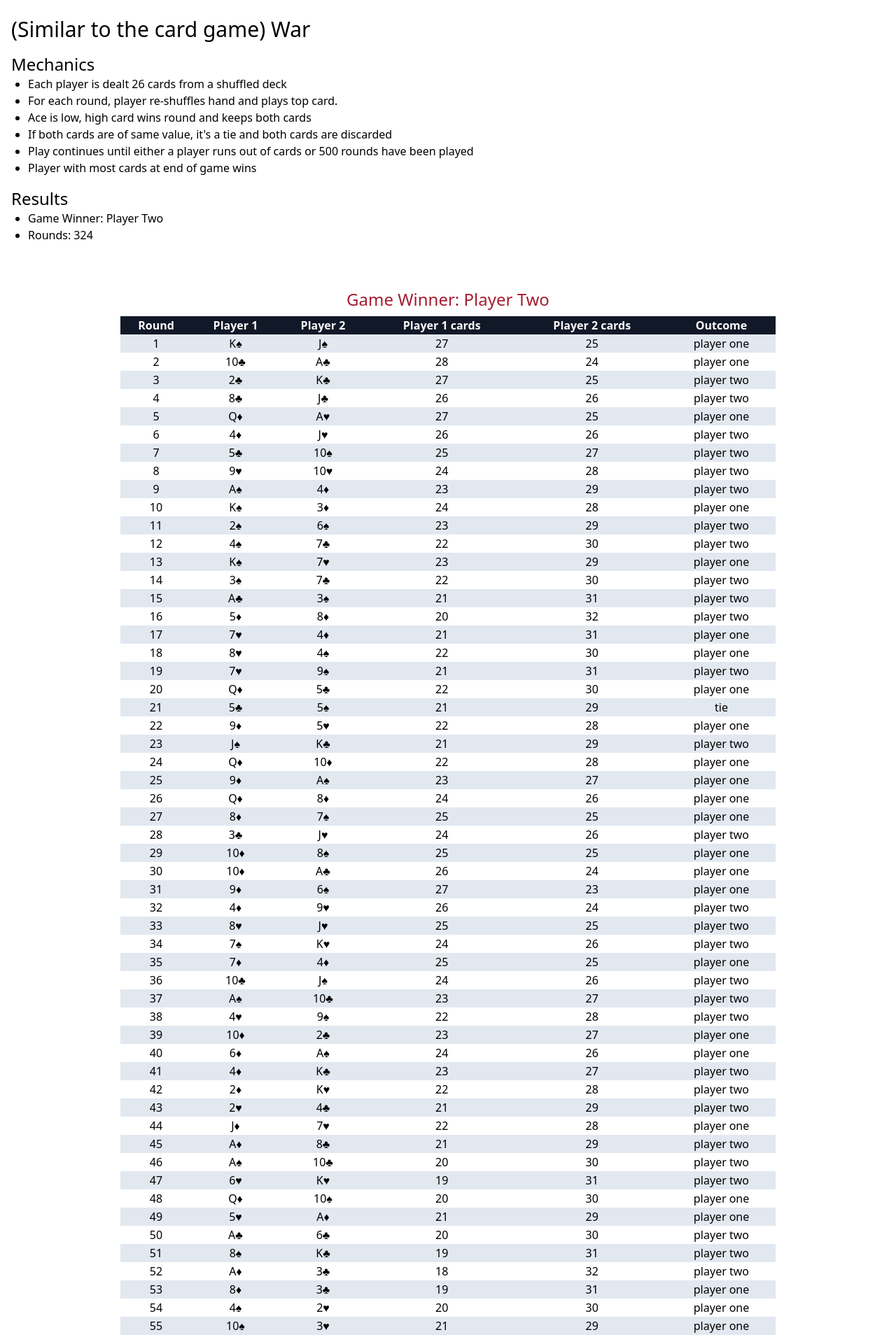
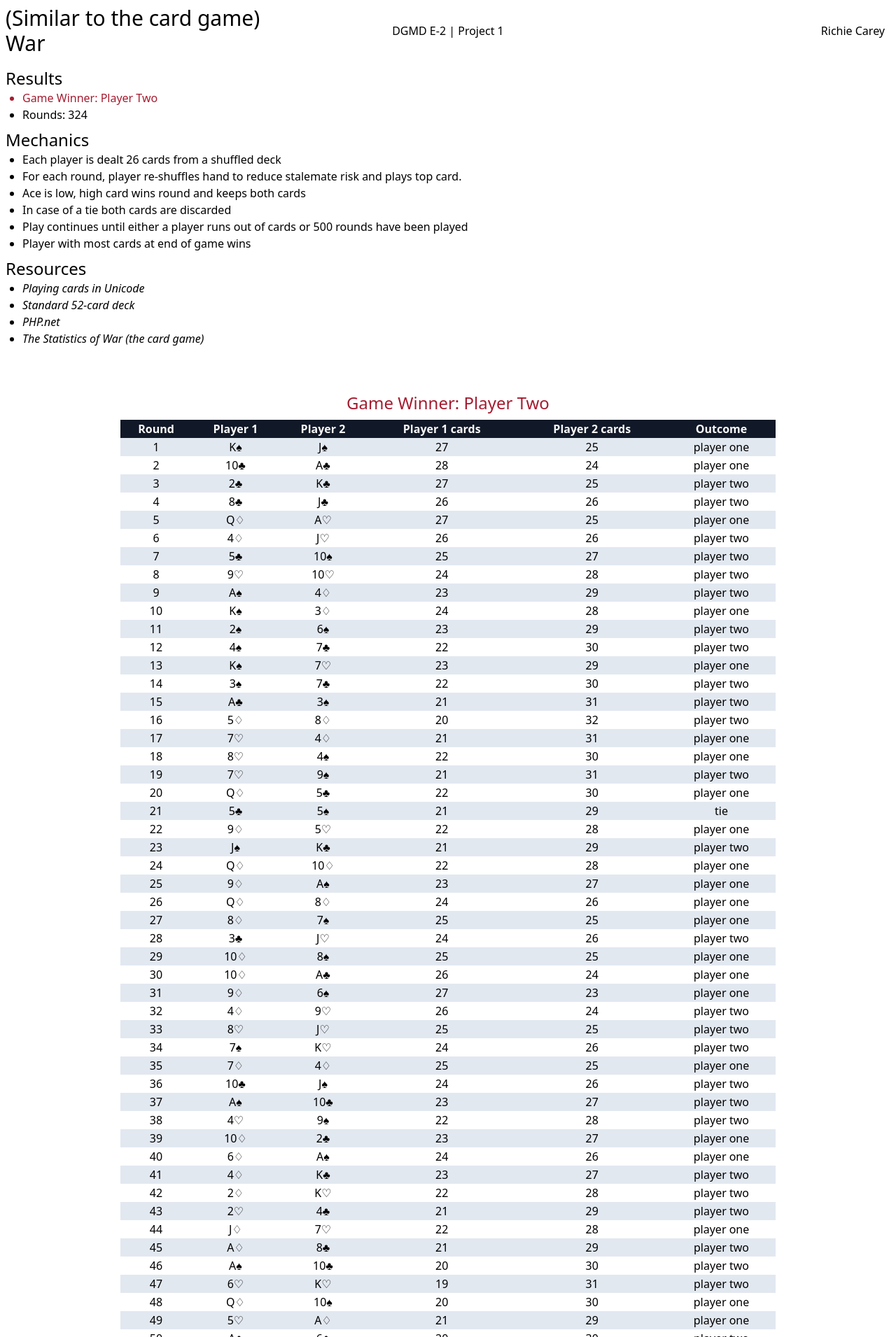
Before and after one commit to richiecarey/e2, a PHP site: page /index.php in a window 1280 px wide. Shown: the top 1911 px of the page at 70% size. Run offline with PHP 8.4, Linux system fonts and the light colour scheme; some libraries are stand-ins or nearby versions.

Commit message:
changed hearts and diamonds Unicode to outline; additional cleanup; added Resources

```diff
--- a/p1/index-view.php
+++ b/p1/index-view.php
@@ -7,26 +7,43 @@
         <script src="https://cdn.tailwindcss.com"></script>
     </head>
     <body>
-        <section class="mb-4 mt-2 p-4">
-            <h1 class="text-3xl">(Similar to the card game) War</h1>
-            <h2 class="text-2xl mt-4">Mechanics</h2>
-                <ul class="list-disc pl-6">
+	    <header class="md:grid md:grid-cols-3 md:justify-items-stretch p-2">
+	        <div class="md:flex md:items-center md:justify-self-start">
+		        <h1 class="text-2xl md:text-3xl">(Similar to the card game) War</h1>
+	        </div>
+            <div class="pl-2 md:pl-0 md:flex md:items-center md:justify-self-center">
+                <p>DGMD E-2 | Project 1</p>
+            </div>
+            <div class="pl-2 md:pl-0 md:pr-2 md:flex md:items-center md:justify-self-end no-underline hover:underline">
+	            <p class="text-s"><a href="mailto:richiecarey@gmail.com">Richie Carey</a></p>
+	        </div>
+	    </header>
+        <section class="p-2">
+            <h2 class="text-2xl">Results</h2>
+	            <ul class="list-disc pl-6 pb-2">
+	                <li class="text-[#a51c30]">Game Winner: <?php echo $winner ?></li>
+	                <li>Rounds: <?php echo $i ?></li>
+	            </ul>
+            <h2 class="text-2xl">Mechanics</h2>
+                <ul class="list-disc pl-6 pb-2">
                     <li>Each player is dealt 26 cards from a shuffled deck</li>
-                    <li>For each round, player re-shuffles hand and plays top card.</li>
+                    <li>For each round, player re-shuffles hand to reduce stalemate risk and plays top card.</li>
                     <li>Ace is low, high card wins round and keeps both cards</li>
-                    <li>If both cards are of same value, it's a tie and both cards are discarded</li>
+                    <li>In case of a tie both cards are discarded</li>
                     <li>Play continues until either a player runs out of cards or 500 rounds have been played</li>
                     <li>Player with most cards at end of game wins</li>
                 </ul>
-            <h2 class="text-2xl mt-4">Results</h2>
-            <ul class="list-disc pl-6">
-                <li>Game Winner: <?php echo $winner ?></li>
-                <li>Rounds: <?php echo $i ?></li>
+            <h2 class="text-2xl">Resources</h2>
+            <ul class="list-disc pl-6 pb-2 italic">
+            <li><a class="no-underline hover:underline" href="https://en.wikipedia.org/wiki/Playing_cards_in_Unicode" target="_blank" rel="noopener noreferrer">Playing cards in Unicode</a></li>
+            <li><a class="no-underline hover:underline" href="https://en.wikipedia.org/wiki/Standard_52-card_deck" target="_blank" rel="noopener noreferrer">Standard 52-card deck</a></li>
+            <li><a class="no-underline hover:underline" href="https://www.php.net/" target="_blank" rel="noopener noreferrer">PHP.net</a></li>
+            <li><a class="no-underline hover:underline" href="https://www.wimpyprogrammer.com/the-statistics-of-war-the-card-game" target="_blank" rel="noopener noreferrer">The Statistics of War (the card game)</a></li>
             </ul>
         </section>
-        <section class="grid h-screen mb-8 mt-8 p-4 place-items-center">
-            <table class="table-fixed min-w-[75%] text-center">
-                <caption class="mb-2 text-2xl text-[#a51c30]">Game Winner: <?php echo $winner ?></caption>
+        <section class="grid mb-8 mt-8 p-4 place-items-center text-xs md:text-base">
+            <h2 class="mb-2 text-2xl text-[#a51c30]">Game Winner: <?php echo $winner ?></h2>
+            <table class="table-fixed min-w-[99%] md:min-w-[75%] text-center">
                 <thead>
                     <tr class="bg-gray-900 text-zinc-50">
                         <th>Round</th>
@@ -41,8 +58,8 @@
                     <?php foreach($game as $round => $outcome) { ?>
                     <tr class="odd:bg-slate-200 hover:bg-yellow-100">
                         <td><?php echo($outcome['round']) ?></td>
-                        <td><?php echo($outcome['player one']['rank'].$outcome['player one']['suit']) ?></td>
-                        <td><?php echo($outcome['player two']['rank'].$outcome['player two']['suit']) ?></td>
+                        <td><?php echo($outcome['player one']) ?></td>
+                        <td><?php echo($outcome['player two']) ?></td>
                         <td><?php echo($outcome['player one cards']) ?></td>
                         <td><?php echo($outcome['player two cards']) ?></td>
                         <td><?php echo($outcome['result']) ?></td>
@@ -51,5 +68,9 @@
                 </tbody>
             </table>
         </section>
+        <footer class="pb-8 pt-8 text-center border-t-2">
+            <p>DGMD E-2 | Project 1</p>
+            <p>Richie Carey</p>
+        </footer>
     </body>
 </html>
--- a/p1/index.php
+++ b/p1/index.php
@@ -1,12 +1,12 @@
 <?php
 
-$title = 'Project 1';
+$title = 'Richie Carey | Project 1 | DGMD E-2';
 $outcome = ['tie','player one','player two'];
 $game = [];
 
 # Construct a standard 52 card deck of cards
 $standard = [
-    'suit' => ['♠','♣','♦','♥'],
+    'suit' => ['♠','♣','♢','♡'],
     'rank' => ['A','2','3','4','5','6','7','8','9','10','J','Q','K']
 ];
 
@@ -54,8 +54,8 @@ while(($player1 and $player2) and $i < 500) {
     }
     $game[] = [
         'round' => $i,
-        'player one' => $player1_card,
-        'player two' => $player2_card,
+        'player one' => $player1_card['rank'].$player1_card['suit'],
+        'player two' => $player2_card['rank'].$player2_card['suit'],
         'player one cards' => count($player1),
         'player two cards' => count($player2),
         'result' => $result
```
